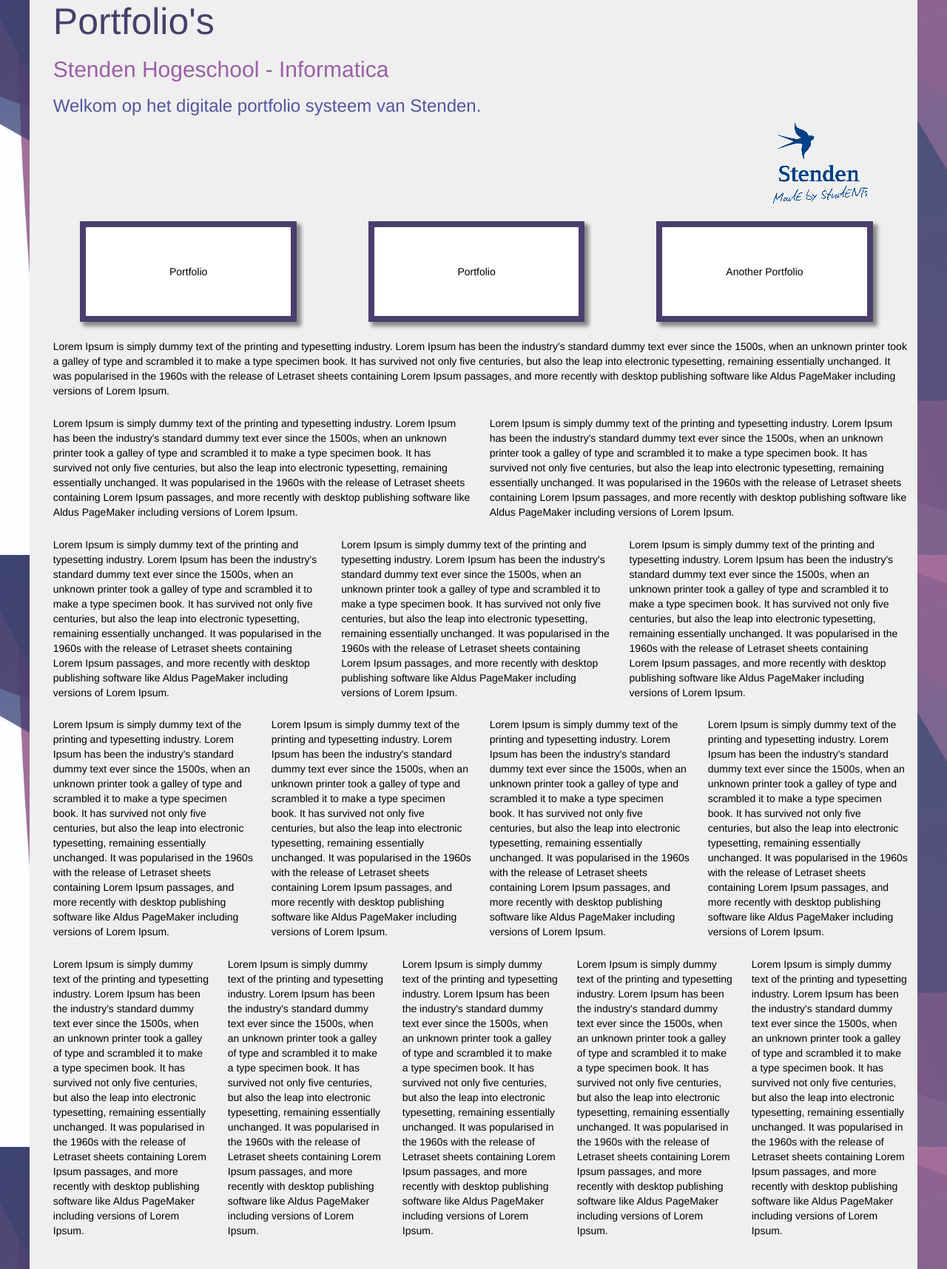
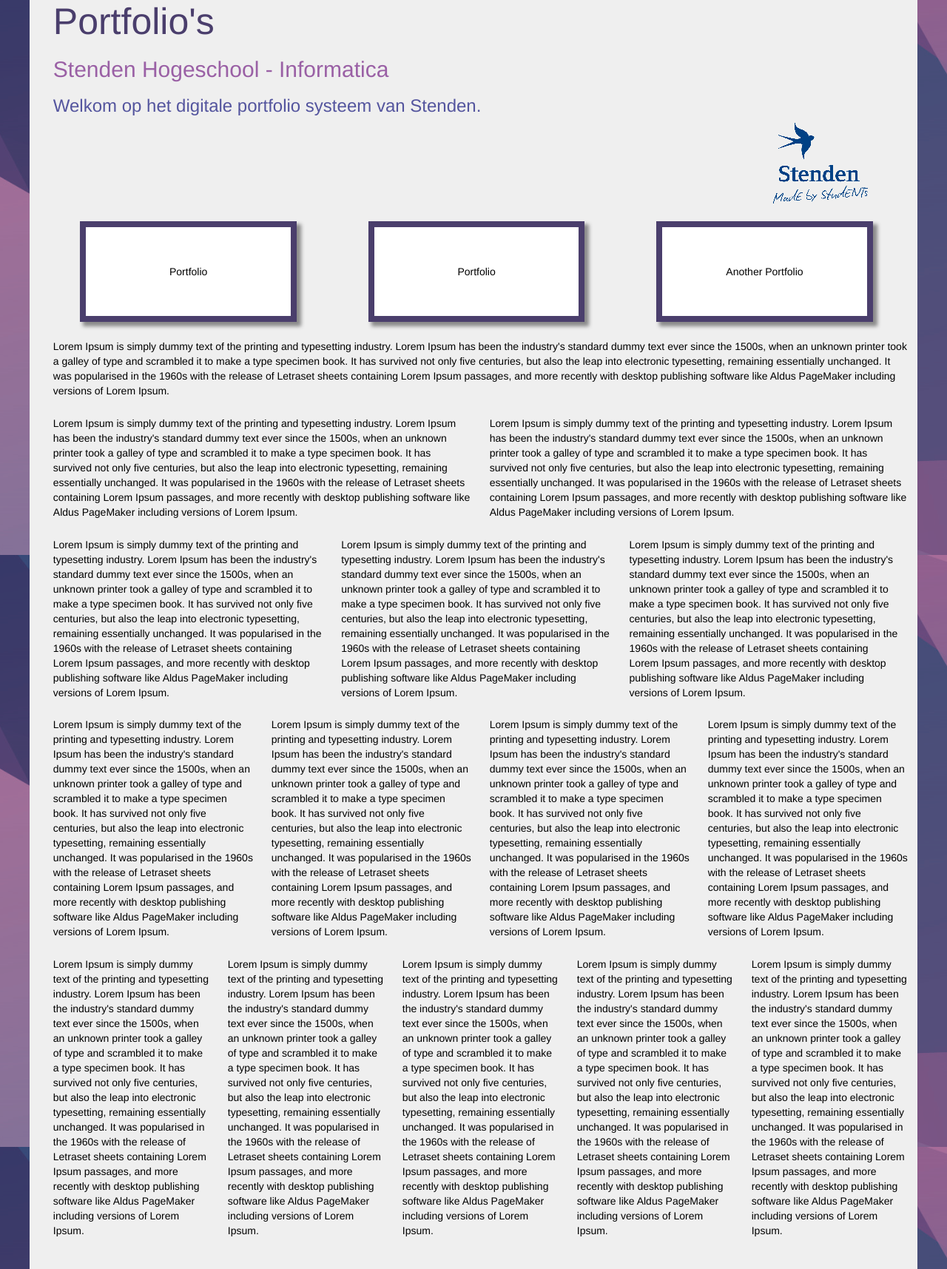
Before and after one commit to jaroen007/INF1D, a PHP site: page / in a window 1280 px wide. Shown: the part 50-1765 px from the top of the page at 74% size. Run offline with PHP 8.4, Linux system fonts and the light colour scheme; some libraries are stand-ins or nearby versions.

Commit message:
fixed background on chrome/firefox

```diff
--- a/style/style.css
+++ b/style/style.css
@@ -3,7 +3,7 @@ body,html{
     margin: 0px;
     border: 0px;
 	color: black;
-	background: url(../images/achtergrond4.jpg) no-repeat center center fixed;
+	background: url(../images/achtergrond4.png) no-repeat center center fixed;
 	-webkit-background-size: cover;
 	-moz-background-size: cover;
 	-o-background-size: cover;
```
Also changed, not shown: images/achtergrond4.jpg (deleted), images/achtergrond4.png (added), images/achtergrond5.jpg (deleted).
